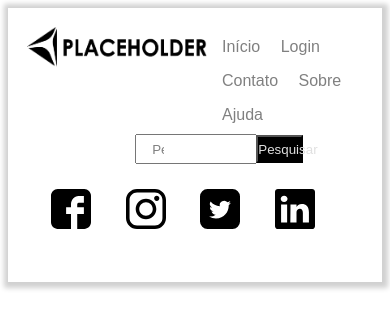
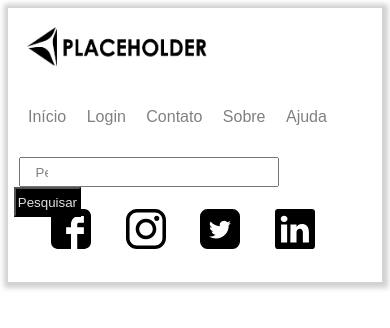
Before and after one commit to marcelovieiradesousa/Marcelo-Vieira-31914220-Pratica1, a plain HTML site: page header4.html in a window 390 px wide. Drawn offline with Linux system fonts and the light colour scheme.

Commit message:
Trabalho concluído com a finalização do aside e modificações para reponsividade das paginas

```diff
--- a/css/header2.css
+++ b/css/header2.css
@@ -51,14 +51,9 @@ header{
     width: 50px;
     height: 40px;
 }
-@media(max-width:820px){
-    .barra .img {
-        float: left;
+@media(max-width:720px){
+    .barra {
         position: relative;
+        flex-direction: column;
     }
 }
-@media(max-width:485px){
-    .barra {
-        display: inline;
-    }
-}
--- a/css/header3.css
+++ b/css/header3.css
@@ -23,6 +23,7 @@ header{
     height: 40px;
 }
 .barra ul{
+    position: relative;
     padding: 10px;
     margin: 0px;
     display: inline-block;
@@ -41,10 +42,9 @@ header{
 }
 .form{
     position: relative;
-    left: 5%;
     margin: auto;
     padding: 10px;
-    width: 40%;
+    width: 500px;
 }
 .form input{
     /* Padding para dizer onde vai o ponteiro */
@@ -66,3 +66,13 @@ header{
     color: #e0e0e0;
     border-color: black;
 }
+@media(max-width:1100px){
+    .barra{
+        flex-direction: column;
+    }
+    .form{
+        position: relative;
+        flex-direction: column;
+        width: 90%;
+    }
+}
--- a/css/header4.css
+++ b/css/header4.css
@@ -26,9 +26,10 @@ header{
     height: 40px;
 }
 .barra ul{
-    box-sizing: border-box;
+    position: relative;
     padding: 5px;
-    margin: 0px;
+    bottom: 50px;
+    left: 155px;
     display: inline-block;
 }
 .barra ul li{
@@ -45,22 +46,20 @@ header{
 
 }
 .barra .form{
-    box-sizing: border-box;
-    position: absolute;
-    top: 0;
+    position: relative;
+    top: 100px;
     bottom: 0%;
-    left: 34%;
-    right: 2%;
+    left: -70%;
+    right: 0px;
     margin: auto;
-    width: 70%;
-    height: 22px;
+    width: 500px;
+    height: 32px;
 }
 .barra .form input{
-
     padding: 0px 15px;
     margin: 0px 0;
     height: 26px;
-    width: 33.5%;
+    width: 70%;
 }
 .barra .form input::-webkit-input-placeholder{
     width: 12px;
@@ -70,9 +69,9 @@ header{
 .barra .form button{
     margin-left: -5px;
     padding: 0;
-    height: 28px;
-    min-width: 16%;
-    max-width: 18%;
+    height: 30px;
+    min-width: 21%;
+    max-width: 25%;
     background-color: black;
     color: #e0e0e0;
     border-color: black;
@@ -93,3 +92,37 @@ header{
     width: 70px;
     height: 40px;
 }
+@media(max-width: 896px){
+    .barra{
+        flex-direction: column;
+    }
+    .barra ul {
+        position: relative;
+        bottom: 110px;
+        left: -10px;
+    }
+    .barra .form{
+        position: relative;
+        left: 10px;
+        top: 0px;
+        width: 80%;
+    }
+    .barra .logos{
+        position: absolute;
+        top: 0%;
+        bottom: 40%;
+        left: 0%;
+        right: 2%;
+        margin: auto;
+    }
+}
+@media(max-width: 530px){
+    .barra .form{
+        position: relative;
+        left: -15px;
+        top: 0px;
+    }
+    .barra .form {
+        width: 95%;
+    }
+}
```
Also changed, not shown: css/footer1.css (+6 -1 lines), css/footer3.css (deleted), footer3.html (deleted), 1 other file.
